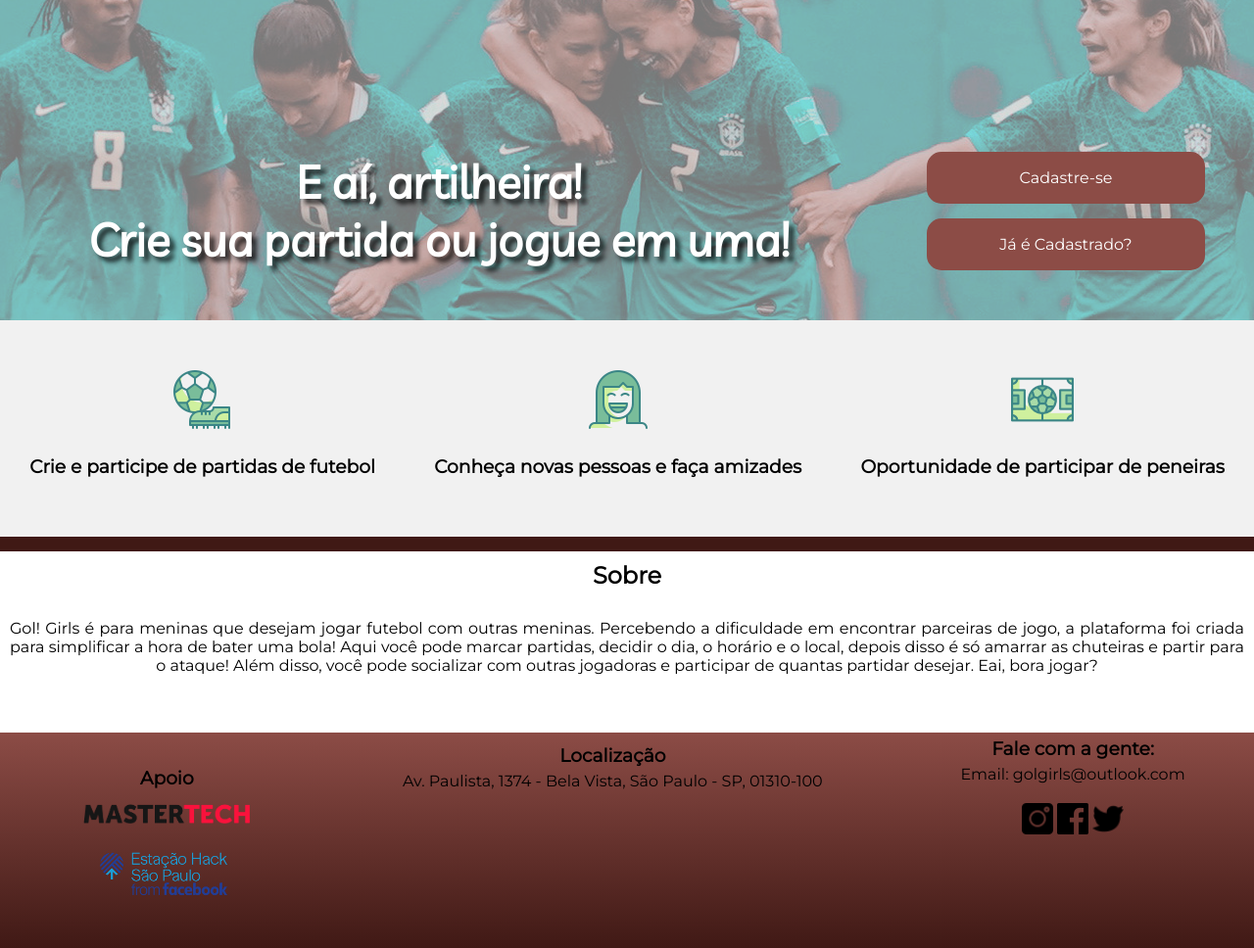
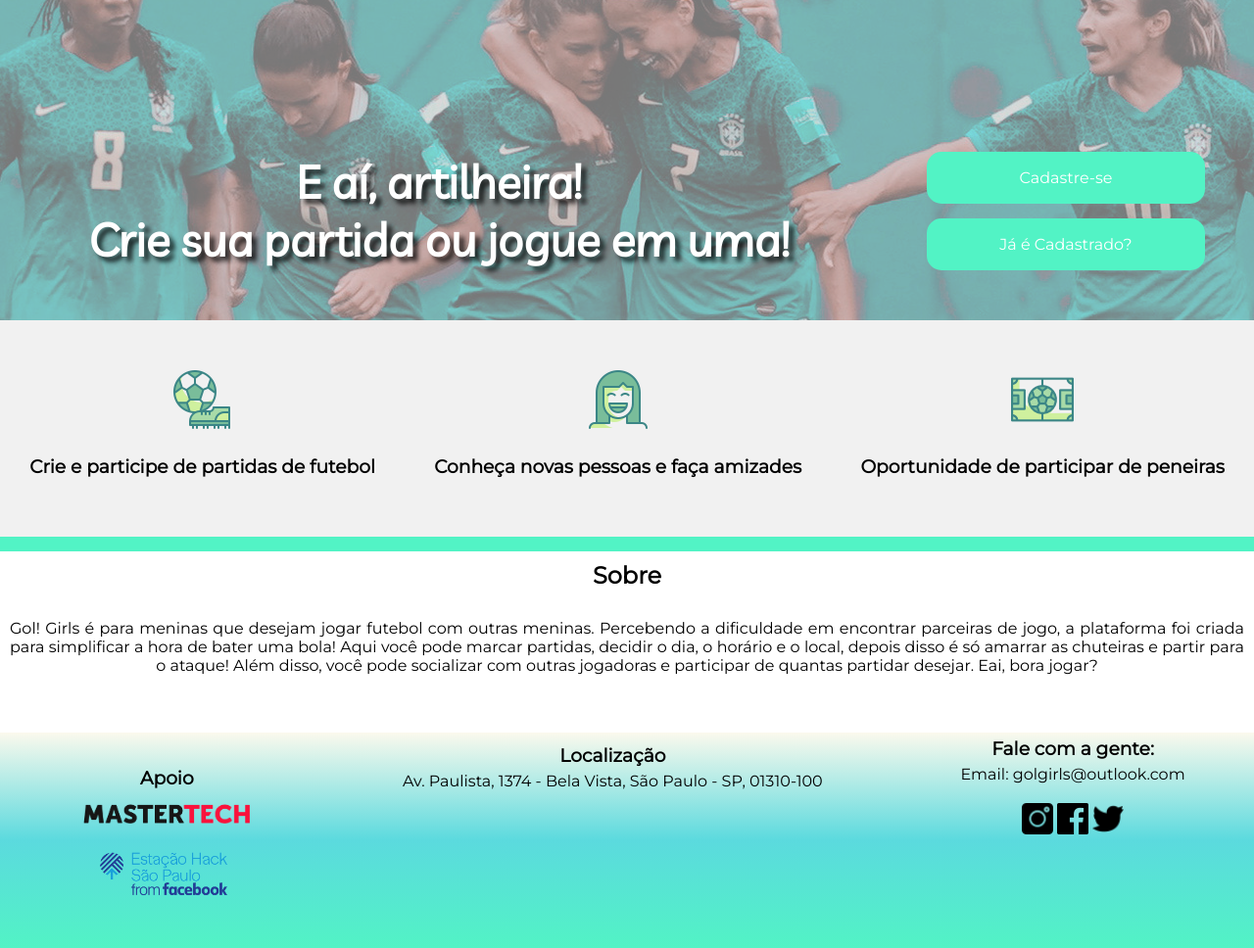
Before and after one commit to robertacsantos/demoday-FutDelas, a Django app: page / in a window 1280 px wide. Shown: the part 100-1068 px from the top of the page at 98% size. Run offline with Django 3.2, Linux system fonts and the light colour scheme; parts of the project's set-up code (start-up, migrations or seed data) failed here and were passed over; grey boxes are pictures that could not be loaded.

Commit message:
atualizando

```diff
--- a/funcionalidades/static/css/home.css
+++ b/funcionalidades/static/css/home.css
@@ -31,7 +31,7 @@ h1{
     padding-bottom: 20px;
     padding-top: 10px;
     text-align-last: center;
-    border-top: 15px solid #401915;
+    border-top: 15px solid #52F3C5;
     margin: 5px 0 0 0;
 
 }
@@ -76,7 +76,7 @@ main{
     padding: 15px;
     display: flex;
     flex-direction: column;
-    background-color: #8C4C46;
+    background-color: #52F3C5;
 }
 
 .formheader :hover{
@@ -84,7 +84,7 @@ main{
 }
 
 footer{
-    background-image: linear-gradient(#8C4C46, #401915);
+    background-image: linear-gradient( #FBF9ED,#5BDADE, #52F3C5);
     width: 100%;
     display: flex;
     align-items: center;
--- a/funcionalidades/static/css/styles.css
+++ b/funcionalidades/static/css/styles.css
@@ -53,7 +53,7 @@ label{
 }
 form{
     margin: 15px 0 15px 0;
-    border: 2px solid #8C4C46;
+    border: 2px solid #52F3C5;
     border-radius: 15px;
     padding: 15px;
     display: flex;
```
Also changed, not shown: requeriments.txt (added).
